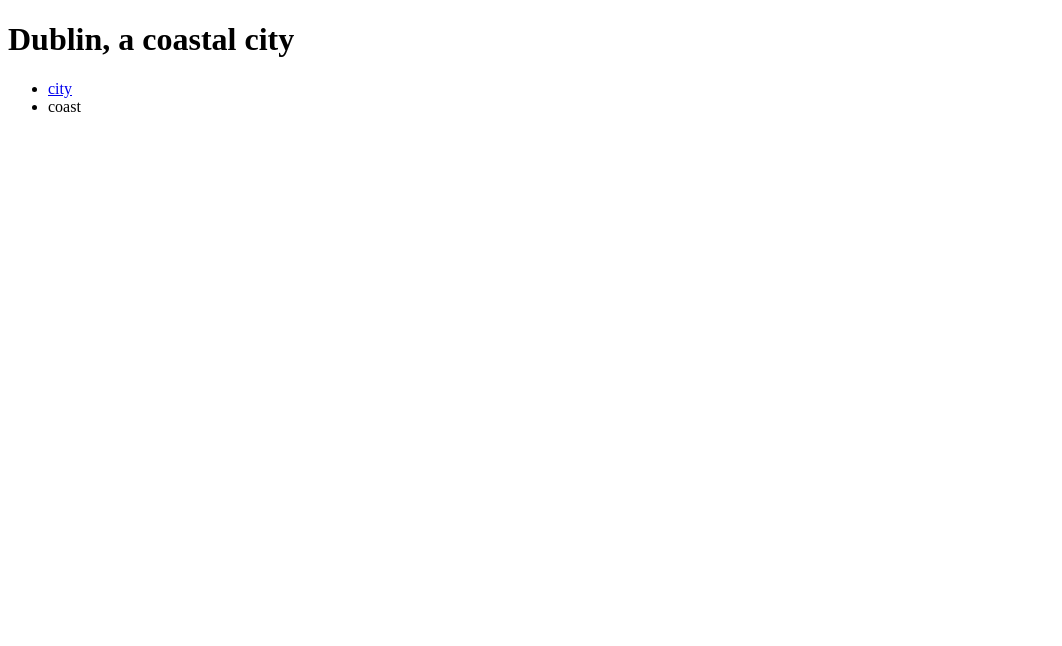
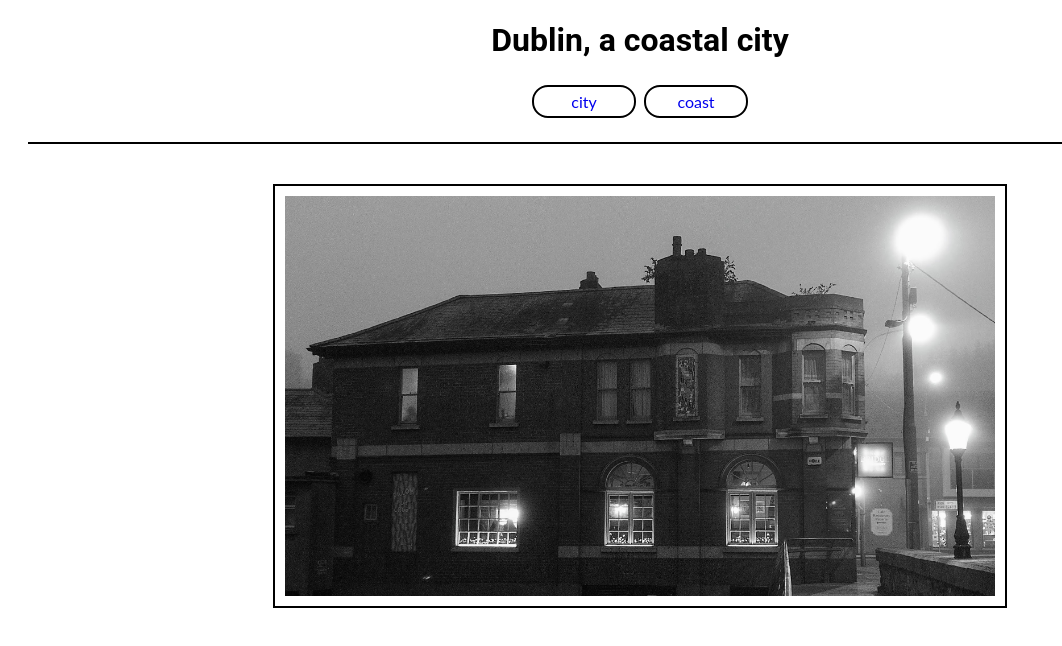
Before and after one commit to NicoleJackson89/dublin-photos, a plain HTML site: page index.html in a window 1280 px wide. Shown: the whole page, without its empty margins (0-1062 px from the left). Drawn offline with Linux system fonts and the light colour scheme.

Commit message:
feat: add images to the web pages

```diff
--- a/index.html
+++ b/index.html
@@ -5,6 +5,7 @@
     <meta charset="UTF-8">
     <meta http-equiv="X-UA-Compatible" content="IE=edge">
     <meta name="viewport" content="width=device-width, initial-scale=1.0">
+    <link rel="stylesheet" href="assets/css/style.css">
     <title>Dublin</title>
 </head>
 
@@ -12,10 +13,19 @@
     <h1>Dublin, a coastal city</h1>
     <nav>
         <ul>
-            <li><a href="index.html">city</a> </li>
-            <li><a href="coast.html"></a>coast</li>
+            <li>
+                <a href="index.html">city</a>
+            </li>
+            <li>
+                <a href="coast.html">coast</a>
+            </li>
         </ul>
     </nav>
+    <section>
+        <figure>
+            <img src="assets/images/city.jpg" alt="an image of urban Dublin">
+        </figure>
+    </section>
 </body>
 
 </html>
```
Also changed, not shown: coast.html (+5 -0 lines), assets/images/beach.jpg (added), assets/images/city.jpg (added).
